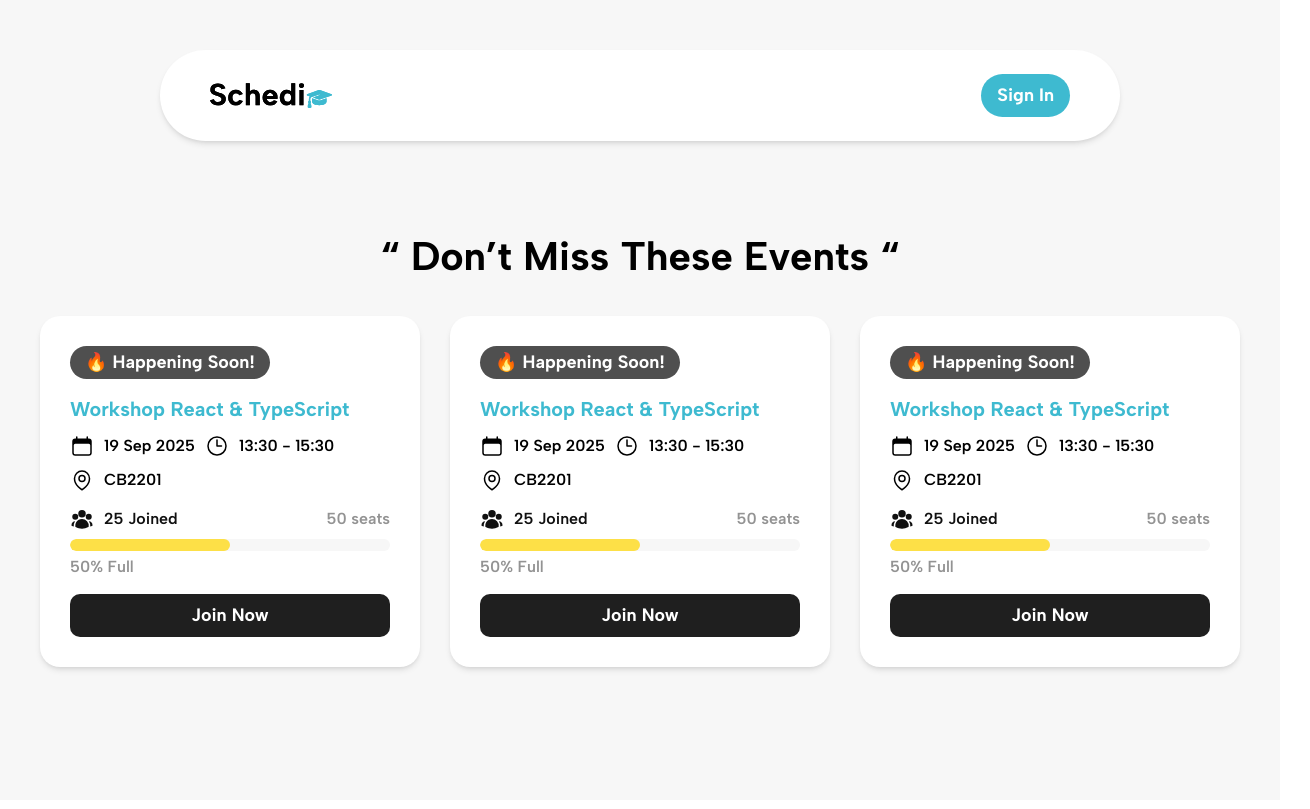
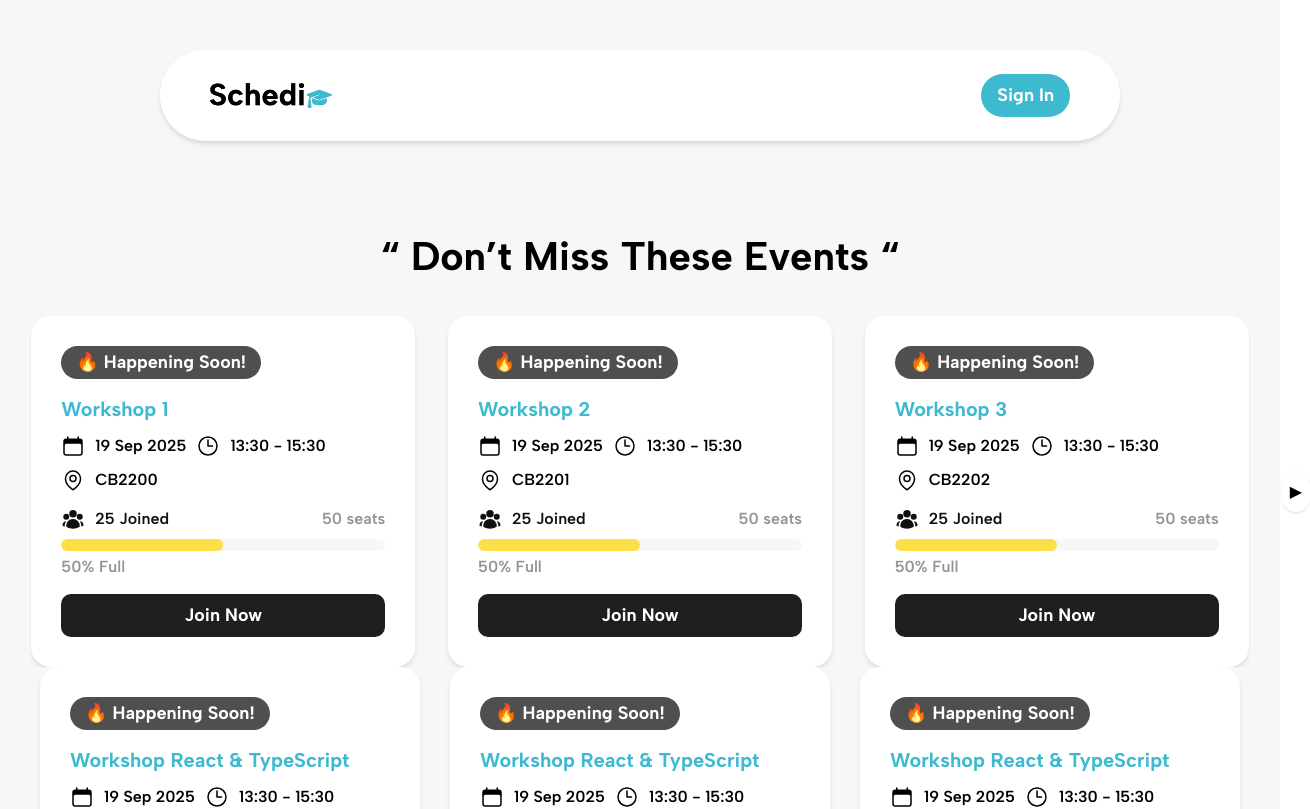
Before and after one commit to zflukz/Schedio, a React (Create React App) app in the folder client/: page / in a window 1280 px wide. Shown: the top 809 px of the page, 1310 px wide, since content can reach past the window. Built offline with nearby package versions, Linux system fonts and the light colour scheme.

Commit message:
new react dom version + install EmblaCarousel

```diff
--- a/client/package.json
+++ b/client/package.json
@@ -11,8 +11,10 @@
     "@testing-library/user-event": "^13.5.0",
     "@types/jest": "^27.5.2",
     "@types/node": "^16.18.126",
-    "react": "^19.2.0",
-    "react-dom": "^19.2.0",
+    "embla-carousel": "^8.6.0",
+    "embla-carousel-react": "^8.6.0",
+    "react": "^18.3.1",
+    "react-dom": "^18.3.1",
     "react-router-dom": "^7.9.1",
     "react-scripts": "5.0.1",
     "typescript": "^4.9.5",
--- /dev/null
+++ b/client/src/component/HorizontalScrollCards.tsx
@@ -0,0 +1,79 @@
+import React, { useEffect, useState } from "react";
+import Upcomingcard from "./Comingcard";
+import useEmblaCarousel from "embla-carousel-react";
+
+
+const HorizontalScrollCards: React.FC = () => {
+  const cards = [...Array(10)].map((_, i) => ({
+    title: `Workshop ${i + 1}`,
+    place: `CB${2200 + i}`,
+  }));
+
+  // Embla Carousel hook
+  const [emblaRef, emblaApi] = useEmblaCarousel({ loop: false, align: "start" });
+
+  const [cardsPerPage, setCardsPerPage] = useState(3);
+
+  // Update cards per view based on window width
+  const updateCardsPerPage = () => {
+    if (window.innerWidth < 640) setCardsPerPage(1);
+    else if (window.innerWidth < 1024) setCardsPerPage(2);
+    else setCardsPerPage(3);
+  };
+
+  useEffect(() => {
+    updateCardsPerPage();
+    window.addEventListener("resize", updateCardsPerPage);
+    return () => window.removeEventListener("resize", updateCardsPerPage);
+  }, []);
+
+  const scrollPrev = () => emblaApi?.scrollPrev();
+  const scrollNext = () => emblaApi?.scrollNext();
+
+  return (
+    <div className="relative max-w-[1300px] mx-auto px-[30px]">
+      {/* Left button */}
+      <button
+        onClick={scrollPrev}
+        className="absolute left-[-30px] top-1/2 transform -translate-y-1/2 z-10 bg-white rounded-full shadow p-2 hover:bg-gray-100"
+      >
+        ◀
+      </button>
+
+      {/* Embla Carousel */}
+      <div className="overflow-hidden" ref={emblaRef}>
+        <div className="flex gap-[30px]">
+          {cards.map((c, i) => (
+            <div
+              key={i}
+              className="flex-none"
+              style={{ width: `calc((100% - ${(cardsPerPage - 1) * 30}px) / ${cardsPerPage})` }}
+            >
+              <Upcomingcard
+                title={c.title}
+                date="19 Sep 2025"
+                time="13:30 - 15:30"
+                place={c.place}
+                objective="Learn React + TS"
+                description="Basics of React with TS"
+                organizer="Tech Community"
+                participants={25}
+                maxParticipants={50}
+              />
+            </div>
+          ))}
+        </div>
+      </div>
+
+      {/* Right button */}
+      <button
+        onClick={scrollNext}
+        className="absolute right-[-30px] top-1/2 transform -translate-y-1/2 z-10 bg-white rounded-full shadow p-2 hover:bg-gray-100"
+      >
+        ▶
+      </button>
+    </div>
+  );
+};
+
+export default HorizontalScrollCards;
--- a/client/src/page/Home.tsx
+++ b/client/src/page/Home.tsx
@@ -1,5 +1,7 @@
 import Navbar from '../component/Navbar';
 import Upcomingcard from '../component/Comingcard';
+import HorizontalScrollCards from '../component/HorizontalScrollCards';
+
 interface User {
   name: string;
   role: 'admin' | 'organizer' | 'user';
@@ -16,7 +18,8 @@ function Home() {
         <div className='flex items-center justify-center whitespace-nowrap pt-[85px] pb-[30px] text-[40px] font-bold mx-auto min-w-[500px]'>
            “ Don’t Miss These Events “
         </div>
-		<div className="max-w-[1200px] mx-auto grid grid-cols-1 sm:grid-cols-2 lg:grid-cols-3 gap-[30px]">
+		<HorizontalScrollCards/>
+		<div className="max-w-[1200px] mx-auto grid grid-cols-1 sm:grid-cols-2 lg:grid-cols-3 gap-[30px] ">
           <Upcomingcard
             title="Workshop React & TypeScript"
             date="19 Sep 2025"
```
Also changed, not shown: client/src/Embla.css (added, +12 -0 lines), 1 other file (tests, documents, lock files or other folders).
